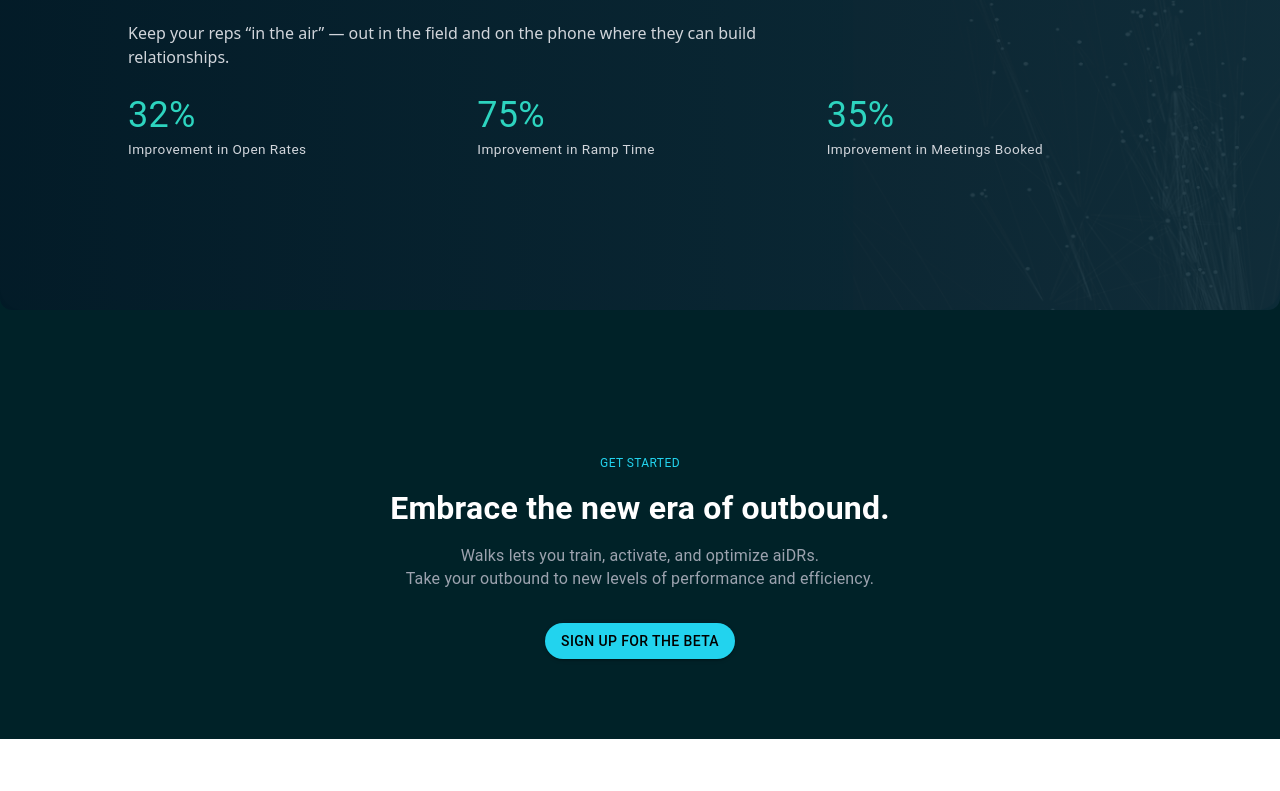
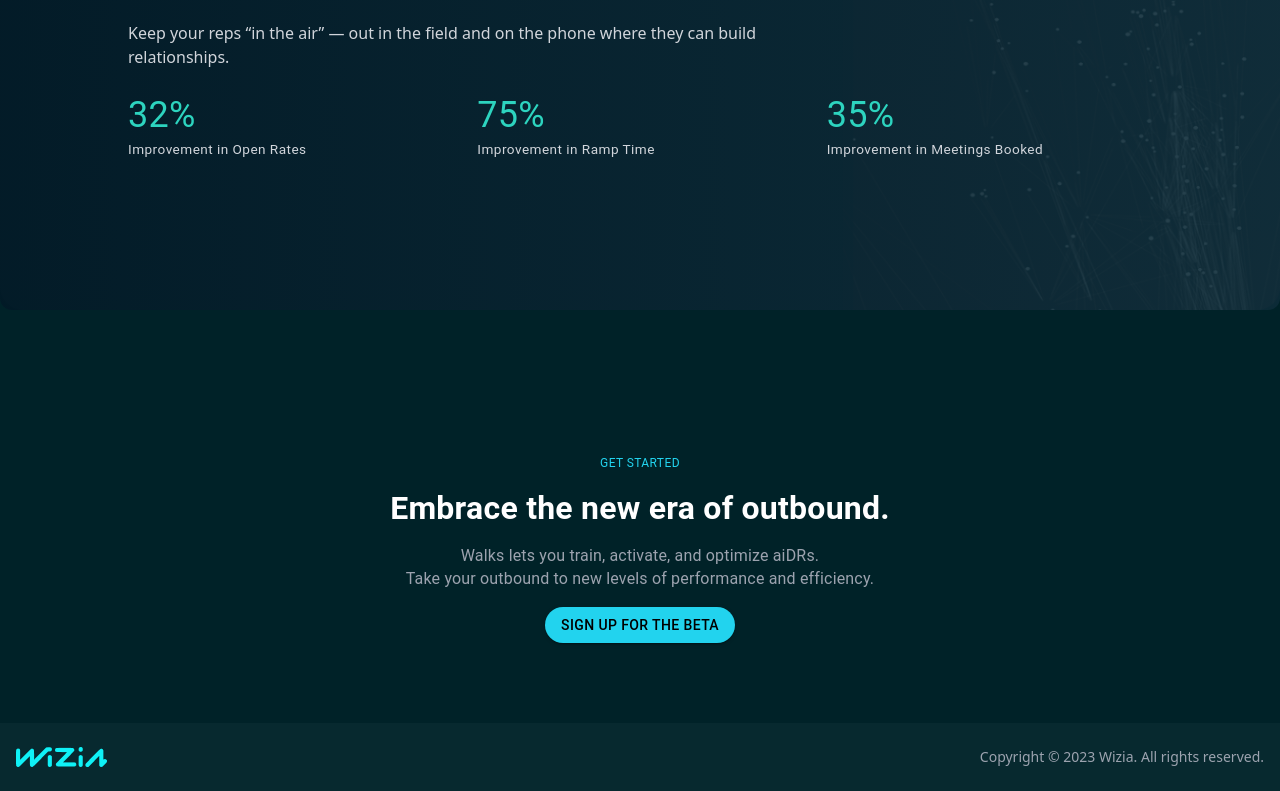
Before and after one commit to Shohan11369/React-assignment-01, a React (Vite) app: page / in a window 1280 px wide. Shown: the part 2193-2984 px from the top of the page. Before the commit the page ends 2932 px from the top, so only its background shows below. Built offline with nearby package versions, Linux system fonts and the light colour scheme.

Commit message:
Footer section add

```diff
--- a/src/App.jsx
+++ b/src/App.jsx
@@ -1,25 +1,27 @@
 import "./App.css";
 import Button from "@mui/material/Button";
 import Navbar from "./components/Navbar";
-import Herosection from "./components/Herosection";
+import HeroSection from "./components/HeroSection";
 import LogoSection from "./components/LogoSection";
 import FeatureSection from "./components/FeatureSection";
 import TrainingSection from "./components/TrainingSection";
 import TestimonialCarousel from "./components/TestimonialCarousel";
 import ImpactSection from "./components/ImpactSection";
 import CallToActionSection from "./components/CalltoActionSection";
+import Footer from "./components/Footer";
 
 function App() {
   return (
     <>
       <Navbar />
-      <Herosection />
+      <HeroSection />
       <LogoSection />
       <FeatureSection />
       <TrainingSection />
       <TestimonialCarousel />
       <ImpactSection />
       <CallToActionSection />
+      <Footer />
     </>
   );
 }
--- a/src/components/CalltoActionSection.jsx
+++ b/src/components/CalltoActionSection.jsx
@@ -40,7 +40,7 @@
         {/* CTA Button */}
         <Button
           variant="contained"
-          className="!bg-cyan-400 !text-black !rounded-full !mt-4 px-6 py-2 normal-case text-sm hover:!bg-cyan-300 transition-all"
+          className="!bg-cyan-400 !text-black !rounded-full mt-4 px-6 py-2  text-sm hover:!bg-indigo-600 transition-all"
         >
           Sign Up for the Beta
         </Button>
--- /dev/null
+++ b/src/components/Footer.jsx
@@ -0,0 +1,21 @@
+import React from "react";
+
+function Footer() {
+  return (
+    <footer className="bg-[#07292F] text-gray-400 text-sm py-6 px-4">
+      <div className="max-w-7xl mx-auto flex flex-col md:flex-row items-center justify-between gap-4">
+        {/* Left: Logo or Text */}
+        <div className="text-white font-semibold text-lg tracking-wide">
+          <img src="Logo.png" alt="" />
+        </div>
+
+        {/* Right: Copyright */}
+        <div className="text-gray-400 text-sm text-center md:text-right">
+          Copyright © 2023 Wizia. All rights reserved.
+        </div>
+      </div>
+    </footer>
+  );
+}
+
+export default Footer;
--- a/src/components/HeroSection.jsx
+++ b/src/components/HeroSection.jsx
@@ -1,9 +1,9 @@
-// Herosection.jsx
+// HeroSection.jsx
 import React from "react";
 import { Button } from "@mui/material";
 import ArrowForwardIcon from "@mui/icons-material/ArrowForward";
 
-function Herosection() {
+function HeroSection() {
   return (
     <div className="relative w-full h-[500px]">
       {/* Background Image */}
@@ -50,4 +50,4 @@
   );
 }
 
-export default Herosection;
+export default HeroSection;
--- a/src/components/ImpactSection.jsx
+++ b/src/components/ImpactSection.jsx
@@ -2,7 +2,7 @@
 import { Typography } from "@mui/material";
 
 function ImpactSection({
-  backgroundImage = "/public/Frame 18.png",
+  backgroundImage = "/Frame 18.png",
   stats = [
     { value: "32%", label: "Improvement in Open Rates" },
     { value: "75%", label: "Improvement in Ramp Time" },
--- a/src/components/Navbar.jsx
+++ b/src/components/Navbar.jsx
@@ -47,7 +47,7 @@
             <>
               {/* Left: Logo */}
               <div className="flex-1">
-                <img className="h-8 w-auto" src="/Logo.png" alt="logo" />
+                <img className="h-4 w-auto" src="/Logo.png" alt="logo" />
               </div>
 
               {/* Center: Menu Items */}
@@ -101,12 +101,26 @@
       <Drawer anchor="left" open={open} onClose={() => setOpen(false)}>
         <List sx={{ width: 200 }}>
           {menuItems.map((item) => (
-            <ListItem button key={item} onClick={() => setOpen(false)}>
+            <ListItem
+              component="button"
+              key={item}
+              onClick={() => setOpen(false)}
+              sx={{ textAlign: "left" }}
+            >
               <ListItemText primary={item} />
             </ListItem>
           ))}
 
-          <ListItem button onClick={() => setOpen(false)}>
+          <ListItem
+            component="button"
+            onClick={() => setOpen(false)}
+            sx={{
+              textAlign: "left",
+              width: "100%",
+              color: "inherit",
+              paddingY: 1,
+            }}
+          >
             <ListItemText primary="Sign Up" />
           </ListItem>
         </List>
```
